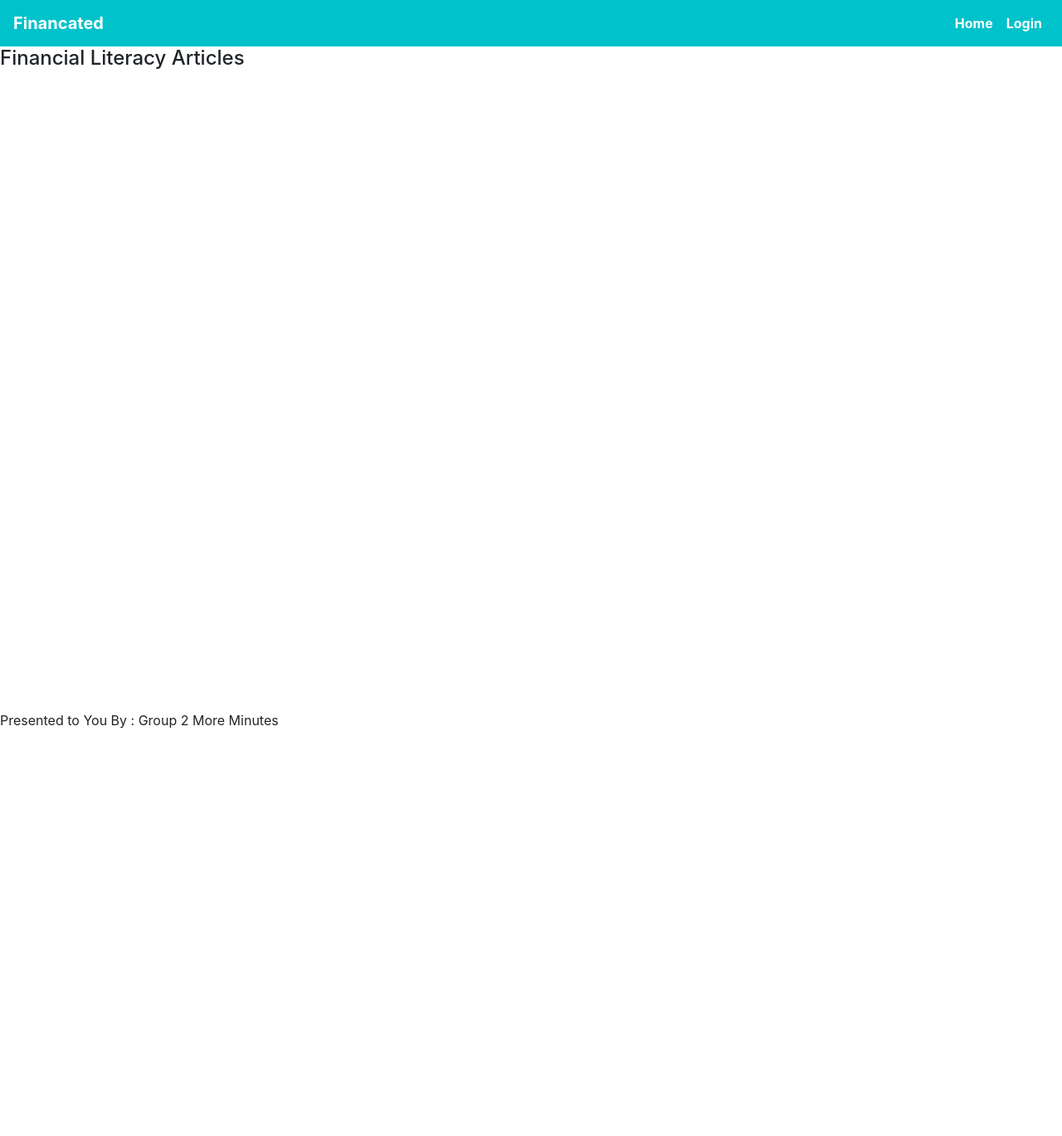
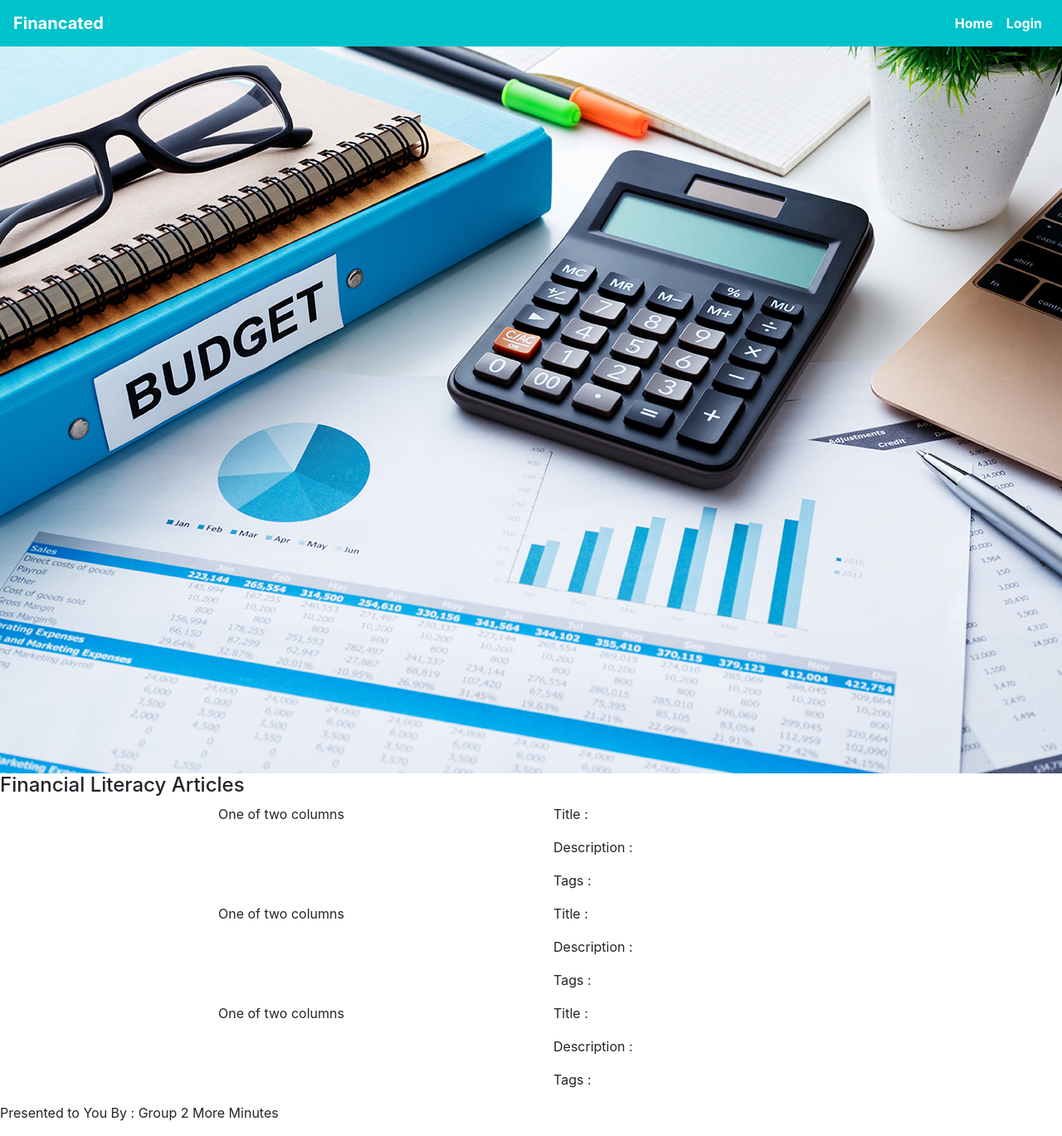
Before and after one commit to tankokkeong/HLBCYHI2021, a PHP site: page /home.php in a window 1280 px wide. Shown: the whole page at 83% size. Before the commit the page ends 878 px from the top, so only its background shows below. Run offline with PHP 8.4, Linux system fonts and the light colour scheme; some libraries are stand-ins or nearby versions.

Commit message:
home updated

```diff
--- a/home.php
+++ b/home.php
@@ -16,12 +16,48 @@
     ?>
 
     <div class="body-content">
-        <div class="">
-            <div>
+        <div class="articles-body">
+            <img class="article-body-img" src="images/homepage-img.jpg" alt="home">
+            <div class="articles-header">
                 <h4>Financial Literacy Articles</h4>
             </div>
-            <div>
-
+            <div class="container">
+                <div class="row justify-content-center">
+                    <div class="mr-4 col-4">
+                        One of two columns
+                    </div>
+                    <div class="col-4">
+                        <div class="articles-desc">
+                            <p>Title : </p>
+                            <p>Description : </p>
+                            <p>Tags : </p>
+                        </div>
+                    </div>
+                </div>
+                <div class="row justify-content-center">
+                    <div class="mr-4 col-4">
+                        One of two columns
+                    </div>
+                    <div class="col-4">
+                        <div class="articles-desc">
+                            <p>Title : </p>
+                            <p>Description : </p>
+                            <p>Tags : </p>
+                        </div>
+                    </div>
+                </div>
+                <div class="row justify-content-center">
+                    <div class="mr-4 col-4">
+                        One of two columns
+                    </div>
+                    <div class="col-4">
+                        <div class="articles-desc">
+                            <p>Title : </p>
+                            <p>Description : </p>
+                            <p>Tags : </p>
+                        </div>
+                    </div>
+                </div>
             </div>
         </div>
     </div>
```
Also changed, not shown: images/homepage-img.jpg (renamed from images/homepage img.jpg), images/query_img.jpg (renamed from images/query img.jpg).
